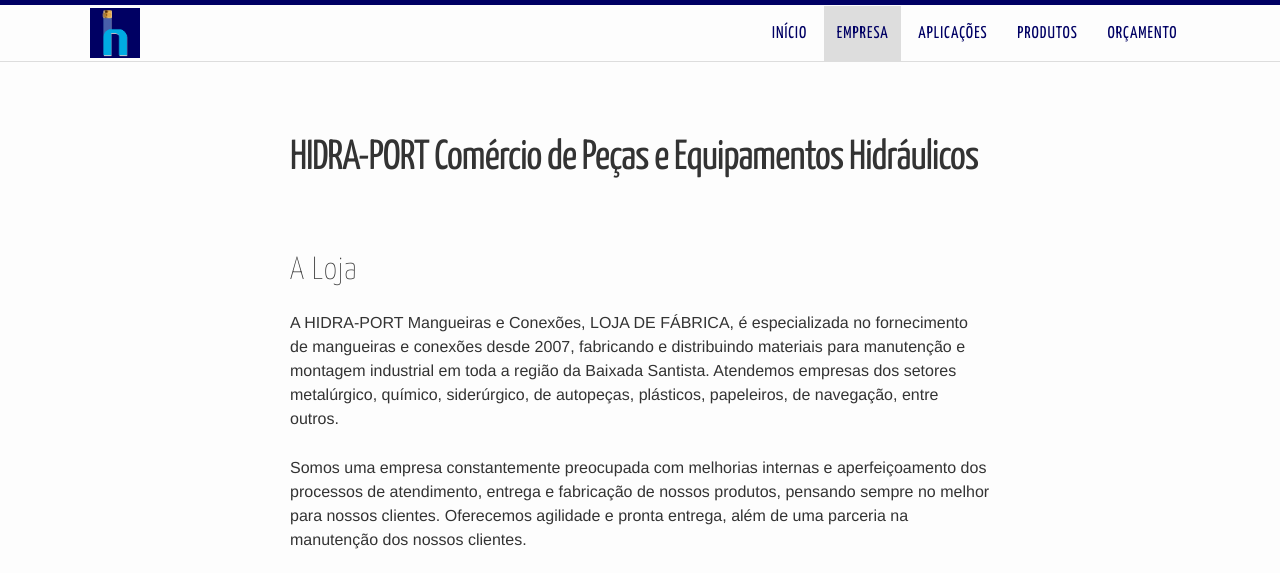
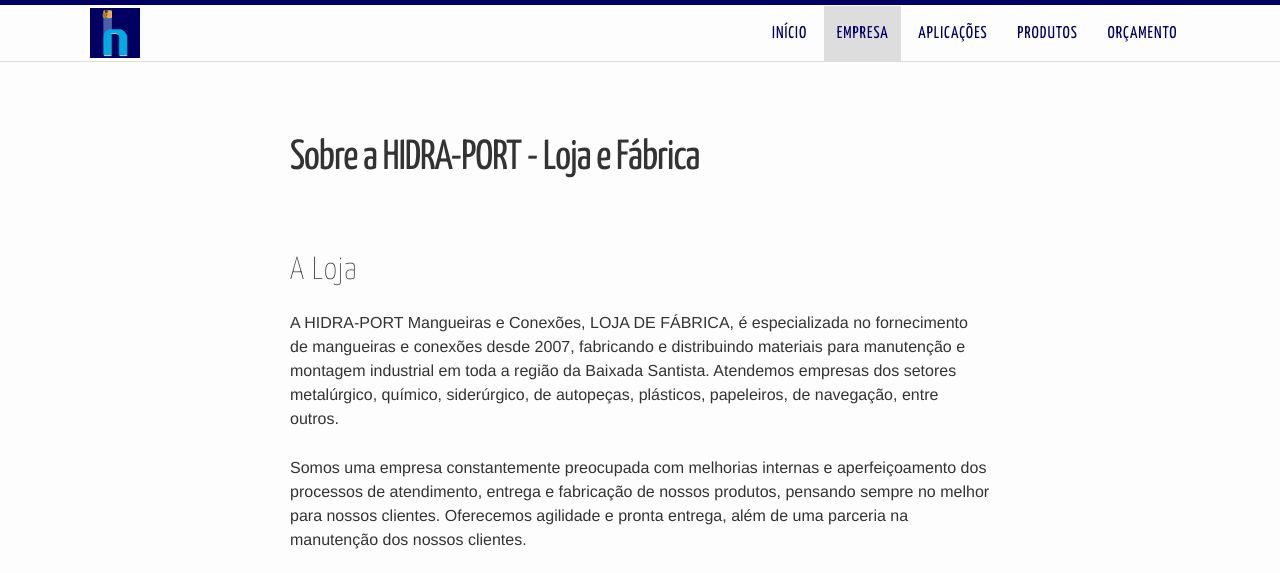
Before and after one commit to Hidraport/hidraport.github.io, a Jekyll site: the page built from 1-empresa.md, in a window 1280 px wide and 900 px high, cut to the strip 0-573 px from the top of the window. Built offline with Jekyll 4.4.1, drawn with Linux system fonts in a browser that asks for light colours.

Commit message:
Title e description de empresas e aplicacoes

```diff
--- a/1-empresa.md
+++ b/1-empresa.md
@@ -1,10 +1,10 @@
 ---
 layout: page
-title: HIDRA-PORT Comércio de Peças e Equipamentos Hidráulicos
+title: Sobre a HIDRA-PORT - Loja e Fábrica
 menu-title: Empresa
+permalink: /empresa/
 excerpt: >
   Somos uma empresa constantemente preocupada com melhorias internas e aperfeiçoamento dos processos de atendimento, entrega e fabricação de nossos produtos, pensando sempre no melhor para nossos clientes. Oferecemos agilidade e pronta entrega, além de uma parceria na manutenção dos nossos clientes.
-permalink: /empresa/
 ---
 
 ## A Loja
```
Also changed, not shown: 2-aplicacoes.md (+2 -0 lines).
